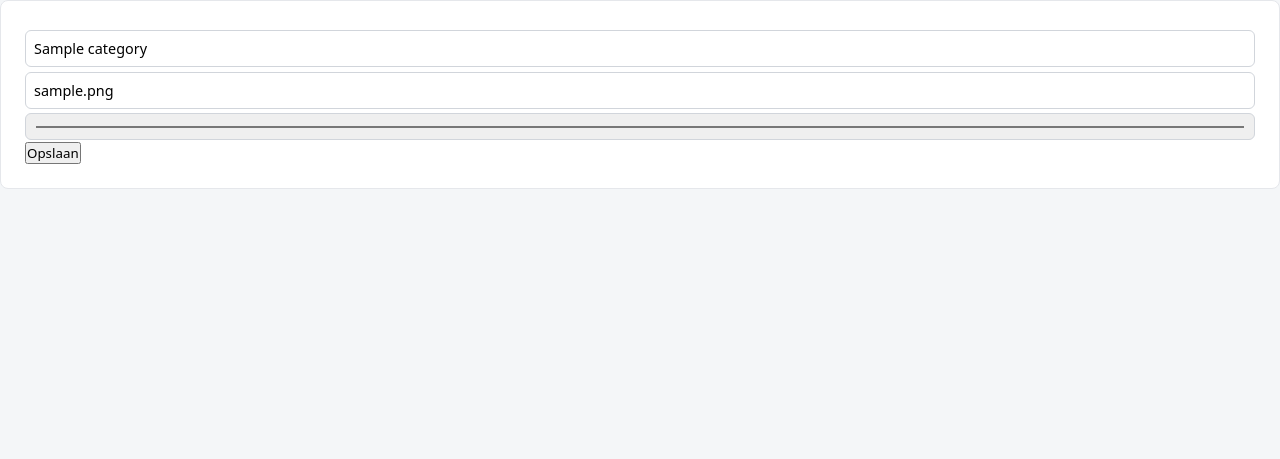
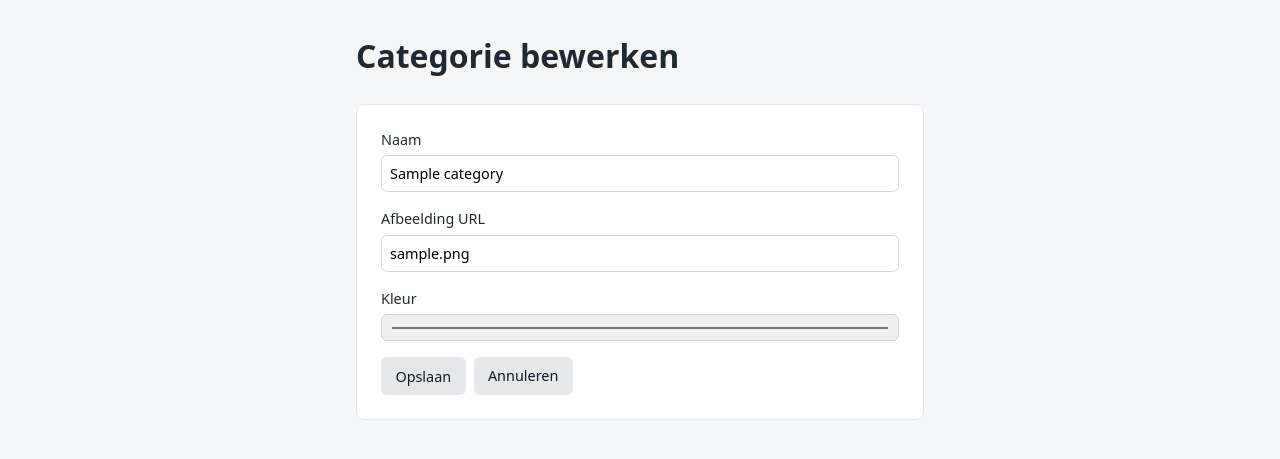
Before and after one commit to David-van-Groningen/videoplaylist, a PHP site: page /edit_category.php?id=1 in a window 1280 px wide. Shown: the top 459 px of the page. Run offline with PHP 8.4, Linux system fonts and the light colour scheme; the visitor is signed in with stand-in values (Sample User, id 1); tables that the repository leaves empty hold one stand-in row (values such as "Sample post").

Commit message:
Enhance category edit form with validation and labels

```diff
--- a/edit_category.php
+++ b/edit_category.php
@@ -8,25 +8,45 @@ $stmt->execute([$id]);
 $cat = $stmt->fetch();
 if (!$cat) redirect('index.php');
 
+$msg = '';
+
 if ($_SERVER['REQUEST_METHOD'] === 'POST') {
-    $name = trim($_POST['name']);
-    $image = trim($_POST['image_url']);
-    $color = $_POST['color_hex'];
+    $name = trim($_POST['name'] ?? '');
+    $image = trim($_POST['image_url'] ?? '');
+    $color = $_POST['color_hex'] ?? '#FFD700';
 
-    $stmt = $pdo->prepare("UPDATE categories SET name=?, image_url=?, color_hex=? WHERE id=?");
-    $stmt->execute([$name, $image, $color, $id]);
-    redirect('index.php');
+    if ($name === '') {
+        $msg = "Naam is verplicht";
+    } else {
+        $stmt = $pdo->prepare("UPDATE categories SET name=?, image_url=?, color_hex=? WHERE id=?");
+        $stmt->execute([$name, $image, $color, $id]);
+        redirect('index.php');
+    }
 }
 ?>
 <!DOCTYPE html>
-<html>
-<head><link rel="stylesheet" href="assets/style.css"></head>
+<html lang="nl">
+<head>
+<meta charset="UTF-8">
+<title>Categorie bewerken</title>
+<link rel="stylesheet" href="assets/style.css">
+</head>
 <body>
+<main class="container" style="max-width:600px;">
+<h1>Categorie bewerken</h1>
+
+<?php if($msg): ?><div class="notice err"><?= e($msg) ?></div><?php endif; ?>
+
 <form method="post">
-  <input name="name" value="<?= e($cat['name']) ?>">
-  <input name="image_url" value="<?= e($cat['image_url']) ?>">
-  <input type="color" name="color_hex" value="<?= e($cat['color_hex']) ?>">
-  <button>Opslaan</button>
+  <label>Naam <input type="text" name="name" value="<?= e($cat['name']) ?>" required></label>
+  <label>Afbeelding URL <input type="url" name="image_url" value="<?= e($cat['image_url']) ?>"></label>
+  <label>Kleur <input type="color" name="color_hex" value="<?= e($cat['color_hex']) ?>"></label>
+
+  <div style="margin-top:1rem; display:flex; gap:0.5rem;">
+    <button class="btn btn-yellow">Opslaan</button>
+    <a href="index.php" class="btn">Annuleren</a>
+  </div>
 </form>
+</main>
 </body>
 </html>
```
